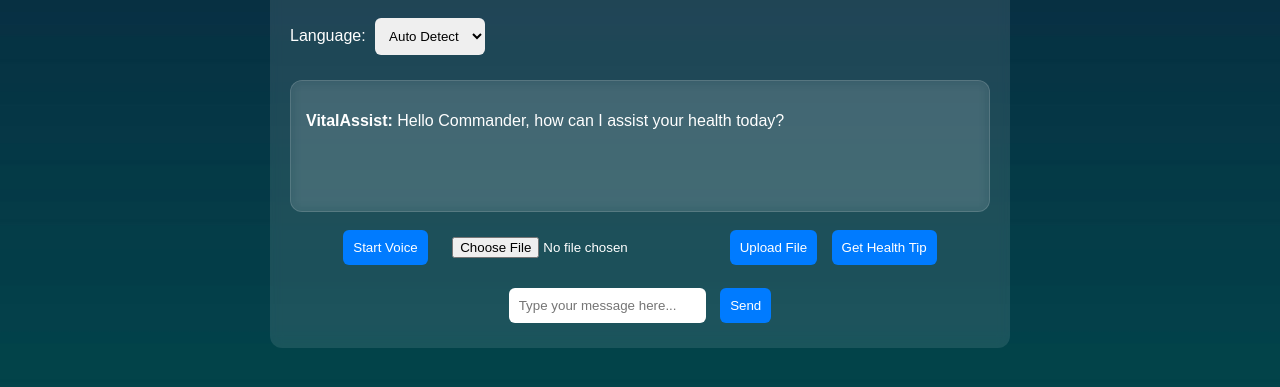
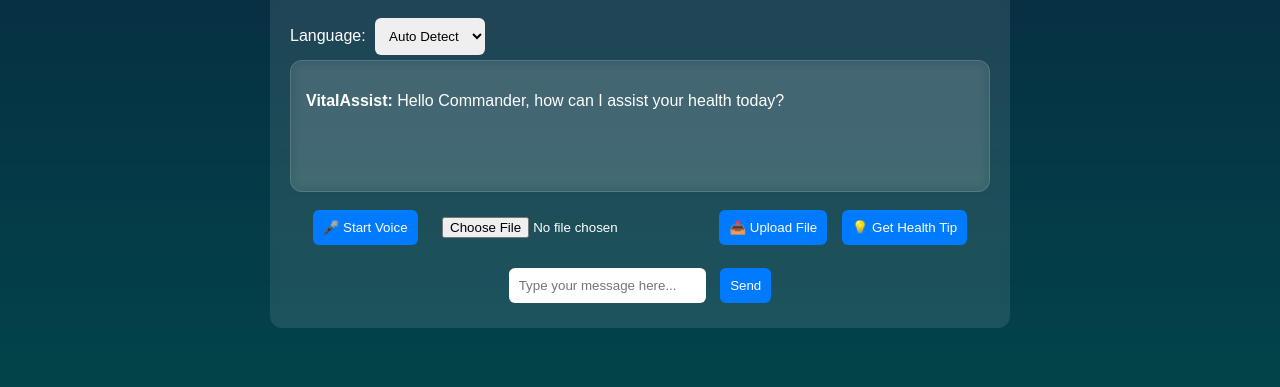
Before and after one commit to VitalAssist/VitalAssist-website, a plain HTML site: page index.html in a window 1280 px wide. Shown: the part 237-624 px from the top of the page. Drawn offline with Linux system fonts and the light colour scheme.

Commit message:
Add files via upload

```diff
--- a/index.html
+++ b/index.html
@@ -29,21 +29,22 @@
       </select>
     </div>
 
-    <div class="chat-box">
-      <div class="chat-window">
-        <p><strong>VitalAssist:</strong> Hello Commander, how can I assist your health today?</p>
-      </div>
-      <div class="chat-buttons">
-        <button>Start Voice</button>
-        <input type="file" accept=".wav,.mp3">
-        <button>Upload File</button>
-        <button>Get Health Tip</button>
-      </div>
-      <div class="chat-input">
-        <input type="text" placeholder="Type your message here..." />
-        <button>Send</button>
-      </div>
+    <div class="chat-window" id="chat-window">
+      <p><strong>VitalAssist:</strong> Hello Commander, how can I assist your health today?</p>
+    </div>
+
+    <div class="chat-buttons">
+      <button onclick="startVoice()">🎤 Start Voice</button>
+      <input type="file" id="file-input" accept=".pdf,.jpg,.png,.jpeg">
+      <button onclick="uploadFile()">📤 Upload File</button>
+      <button onclick="getHealthTip()">💡 Get Health Tip</button>
+    </div>
+
+    <div class="chat-input">
+      <input type="text" id="user-input" placeholder="Type your message here..." />
+      <button onclick="sendMessage()">Send</button>
     </div>
   </div>
+  <script src="script.js"></script>
 </body>
 </html>
```
